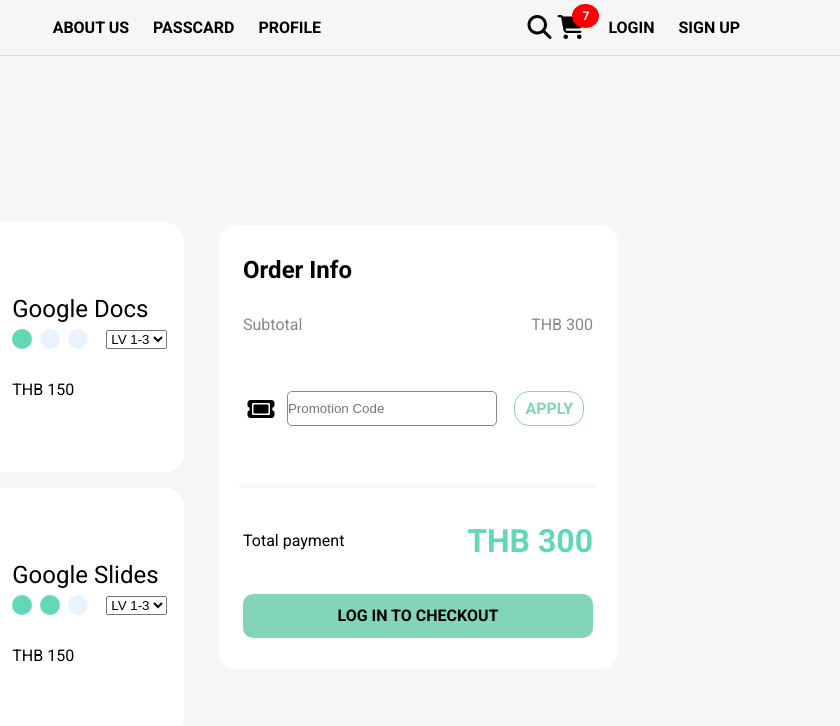
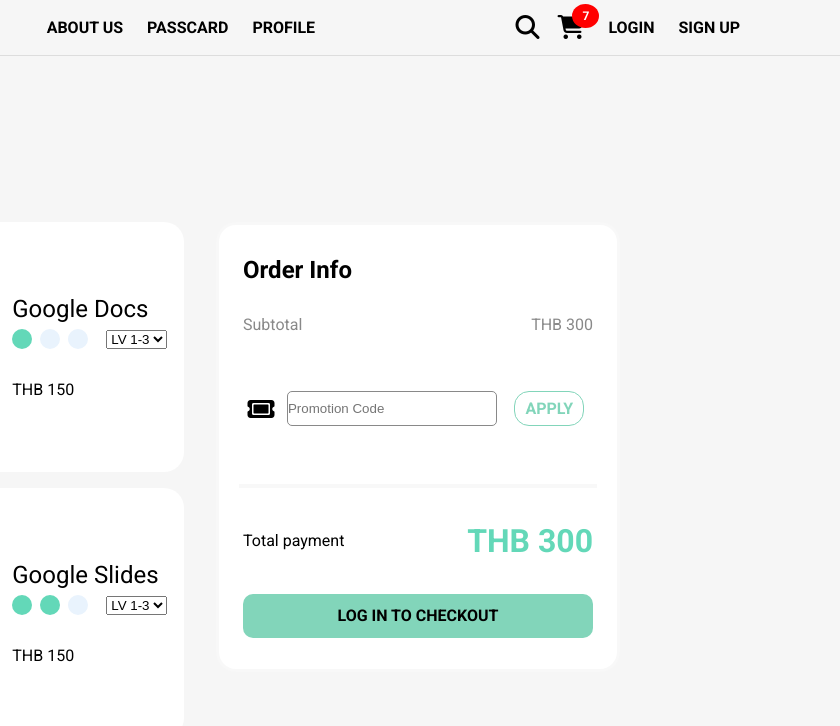
Before and after one commit to playvolley/cc17_cart_homework, a plain HTML site: page index.html in a window 1280 px wide. Shown: the full height of the page, 440-1280 px from the left. Drawn offline with Linux system fonts and the light colour scheme.

Commit message:
AddSpace

```diff
--- a/index.html
+++ b/index.html
@@ -26,7 +26,7 @@
 
       <nav class="navbar-end">
         <div class="icon-container">
-          <i class="fa-solid fa-magnifying-glass"></i>
+          <i class="fa-solid fa-magnifying-glass"></i>&nbsp;&nbsp;
           <i class="fa-solid fa-cart-shopping"></i> <span class="badge">7</span>
         </div>
         <div class="nav-box">LOGIN</div>
```
